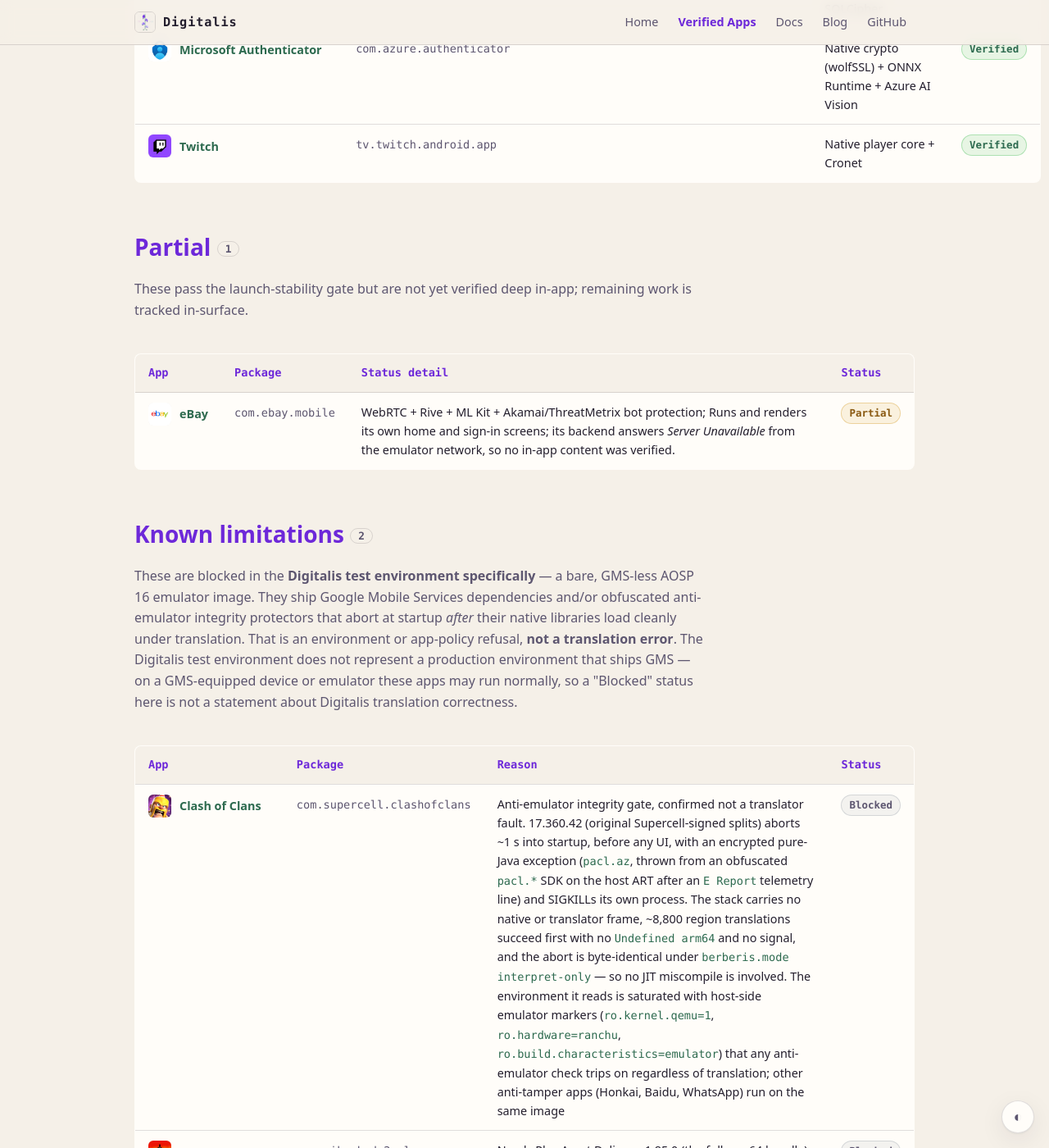
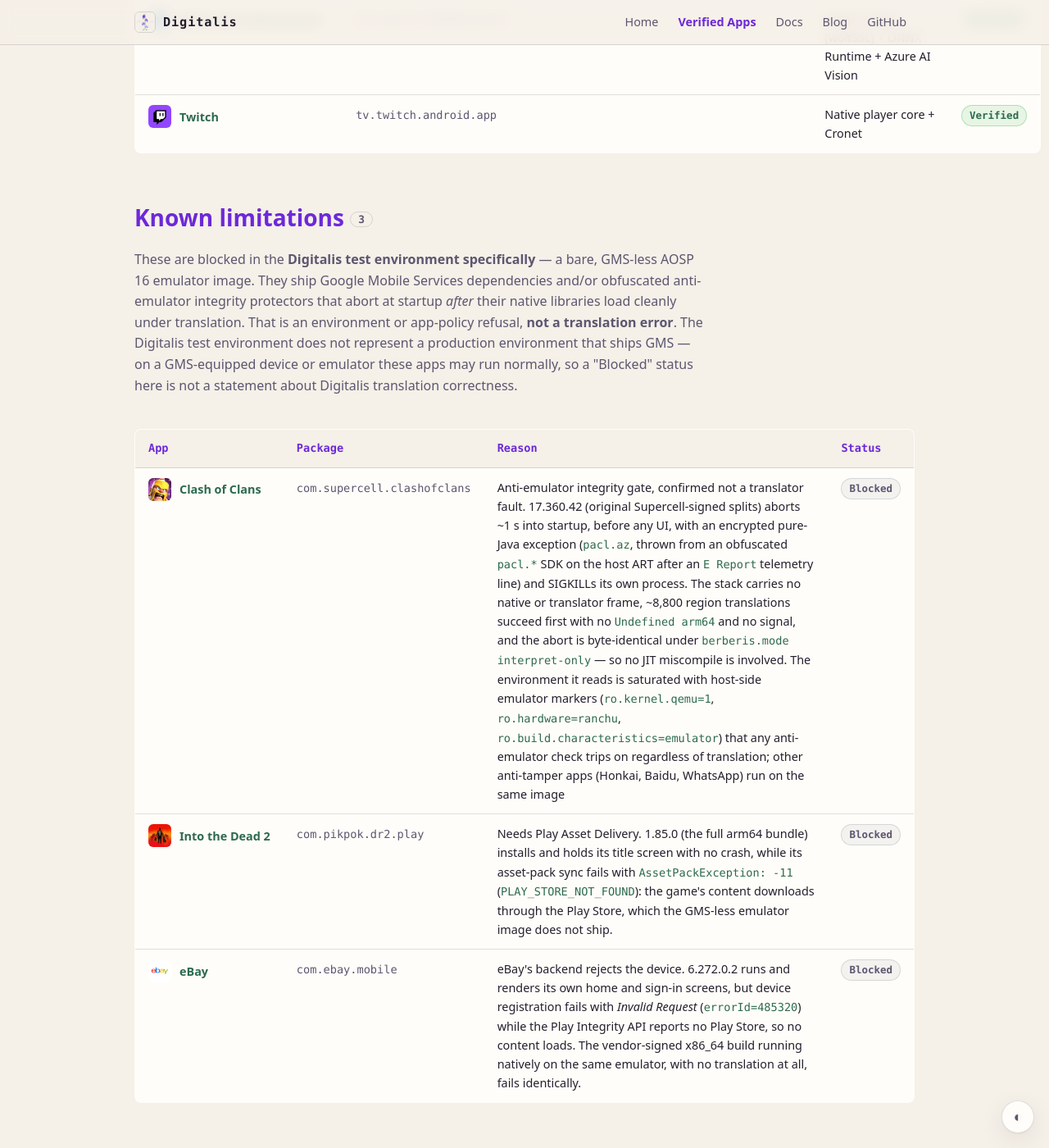
Before and after one commit to DigitalisX64/digitalisx64.github.io, a Jekyll site: the page built from apps.html, in a window 1280 px wide and 1400 px high, scrolled down 8970 px. Shown: the whole window at 82% size. Built offline with Jekyll 4.4.1, drawn with Linux system fonts in a browser that asks for light colours.

Commit message:
apps: move eBay to blocked with native-build evidence
eBay was listed as partial on the assumption that only its backend was
unreachable. An untranslated control settles it: the vendor-signed x86_64 build
installed from the same 6.272.0.2 bundle runs natively on the same emulator (no
berberis log lines, no memfd:exec mappings) and fails identically -- device
registration returns "Invalid Request" (errorId=485320) and the Play Integrity
API reports no Play Store. The server refuses this environment independent of
translation, which is what the blocked status describes.

```diff
--- a/_data/apps.yml
+++ b/_data/apps.yml
@@ -416,14 +416,9 @@ verified:
     package: tv.twitch.android.app
     stack: 'Native player core + Cronet'
 
-partial:
-  - name: 'eBay'
-    package: com.ebay.mobile
-    stack: 'WebRTC + Rive + ML Kit + Akamai/ThreatMetrix bot protection'
-    notes: >-
-      Runs and renders its own home and sign-in screens; its backend answers
-      <em>Server Unavailable</em> from the emulator network, so no in-app content
-      was verified.
+# No apps are currently in this state; the section drops out of the page while
+# this list is empty.
+partial: []
 
 blocked:
   - name: 'Clash of Clans'
@@ -451,3 +446,12 @@ blocked:
       <code>AssetPackException: -11</code> (<code>PLAY_STORE_NOT_FOUND</code>): the
       game's content downloads through the Play Store, which the GMS-less emulator
       image does not ship.
+  - name: 'eBay'
+    package: com.ebay.mobile
+    reason: >-
+      eBay's backend rejects the device. 6.272.0.2 runs and renders its own home
+      and sign-in screens, but device registration fails with <em>Invalid
+      Request</em> (<code>errorId=485320</code>) while the Play Integrity API
+      reports no Play Store, so no content loads. The vendor-signed x86_64 build
+      running natively on the same emulator, with no translation at all, fails
+      identically.
```
